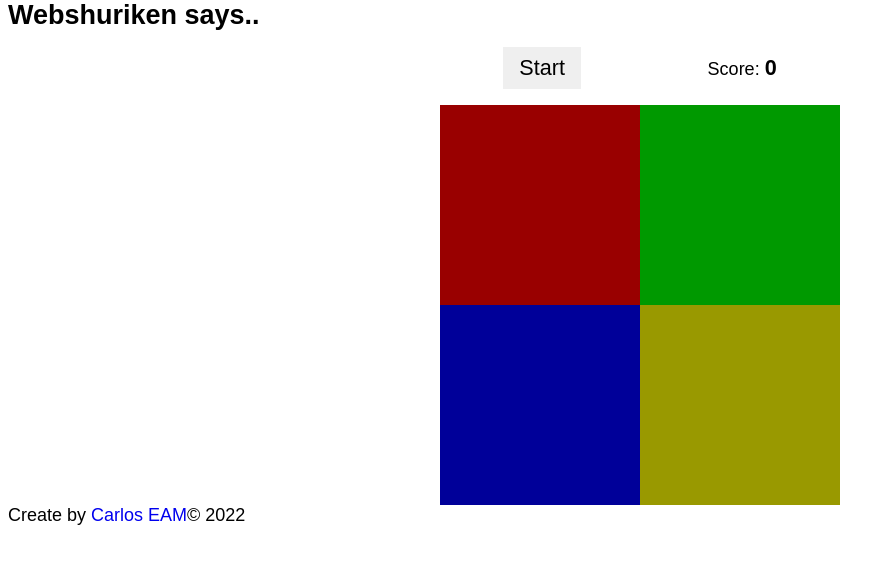
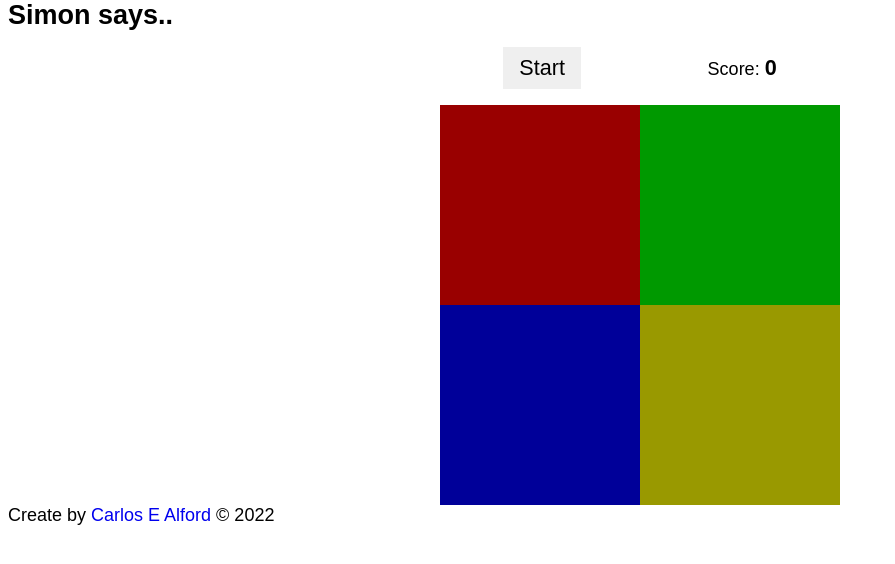
Before and after one commit to webshuriken/simon-says, a plain HTML site: page index.html in a window 1280 px wide. Shown: the whole page, without its empty margins (0-895 px from the left). Drawn offline with Linux system fonts and the light colour scheme.

Commit message:
docs: Update title and footer text

```diff
--- a/index.html
+++ b/index.html
@@ -11,7 +11,7 @@
   </head>
   <body>
     <nav class="websi-navbar" role="navigation">
-      <h2 class="websi-brand">Webshuriken says..</h2>
+      <h2 class="websi-brand">Simon says..</h2>
     </nav>
     <main>
       <!-- DAHSBOARD -->
@@ -48,7 +48,7 @@
       </section>
     </main>
     <footer>
-      <p>Create by <a href="https://carlosealford.com">Carlos EAM</a>&copy; 2022</p>
+      <p>Create by <a href="https://carlosealford.com">Carlos E Alford</a> &copy; 2022</p>
     </footer>
     <script src="main.js"></script>
   </body>
```
